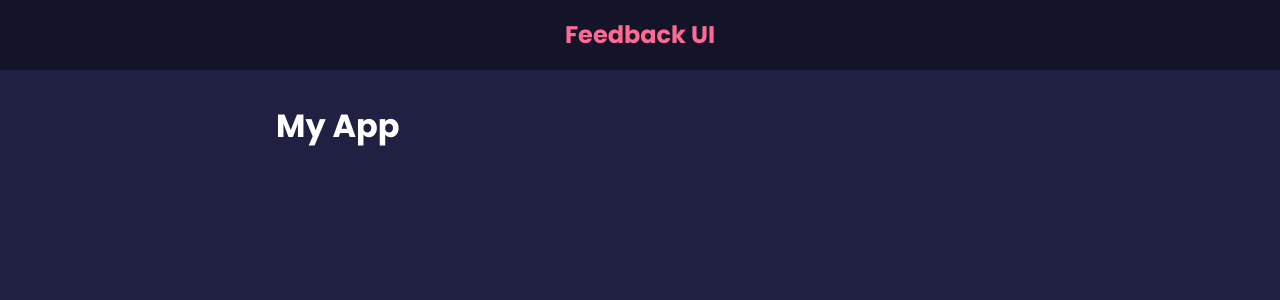
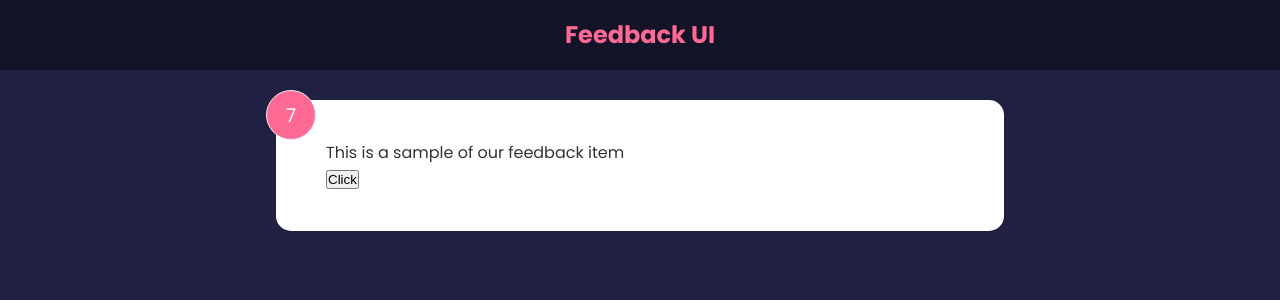
Before and after one commit to MichiBerger/feedback-app, a React (Create React App) app: page / in a window 1280 px wide. Shown: the top 300 px of the page. Built offline with nearby package versions, Linux system fonts and the light colour scheme.

Commit message:
Add a clickable button with prev value and State & useState Hook

```diff
--- a/src/App.js
+++ b/src/App.js
@@ -1,11 +1,12 @@
 import Header from "./components/Header.js";
+import FeedbackItem from "./components/FeedbackItem.js";
 
 export default function App() {
   return (
     <>
       <Header />
       <div className="container">
-        <h1>My App</h1>
+        <FeedbackItem />
       </div>
     </>
   );
--- /dev/null
+++ b/src/components/FeedbackItem.js
@@ -0,0 +1,20 @@
+import { useState } from "react";
+
+export default function FeedbackItem() {
+  const [rating, setRating] = useState(7);
+  const [text, setText] = useState('This is a sample of our feedback item');
+
+  function handleClick(){
+    setRating(prev => {
+      return prev + 1
+    })
+  }
+
+  return (
+    <div className="card">
+      <div class="num-display">{rating}</div>
+      <div class="text-display">{text}</div>
+      <button onClick={handleClick}>Click</button>
+    </div>
+  );
+}
```
